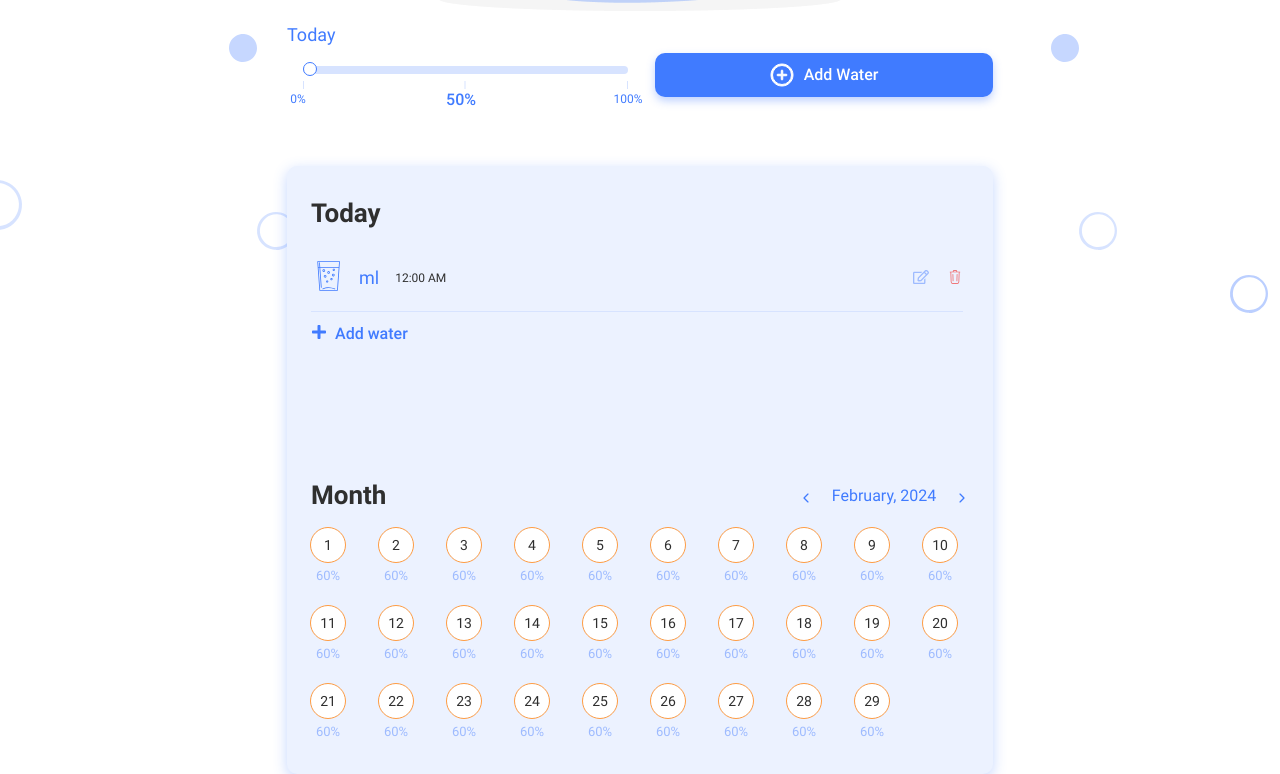
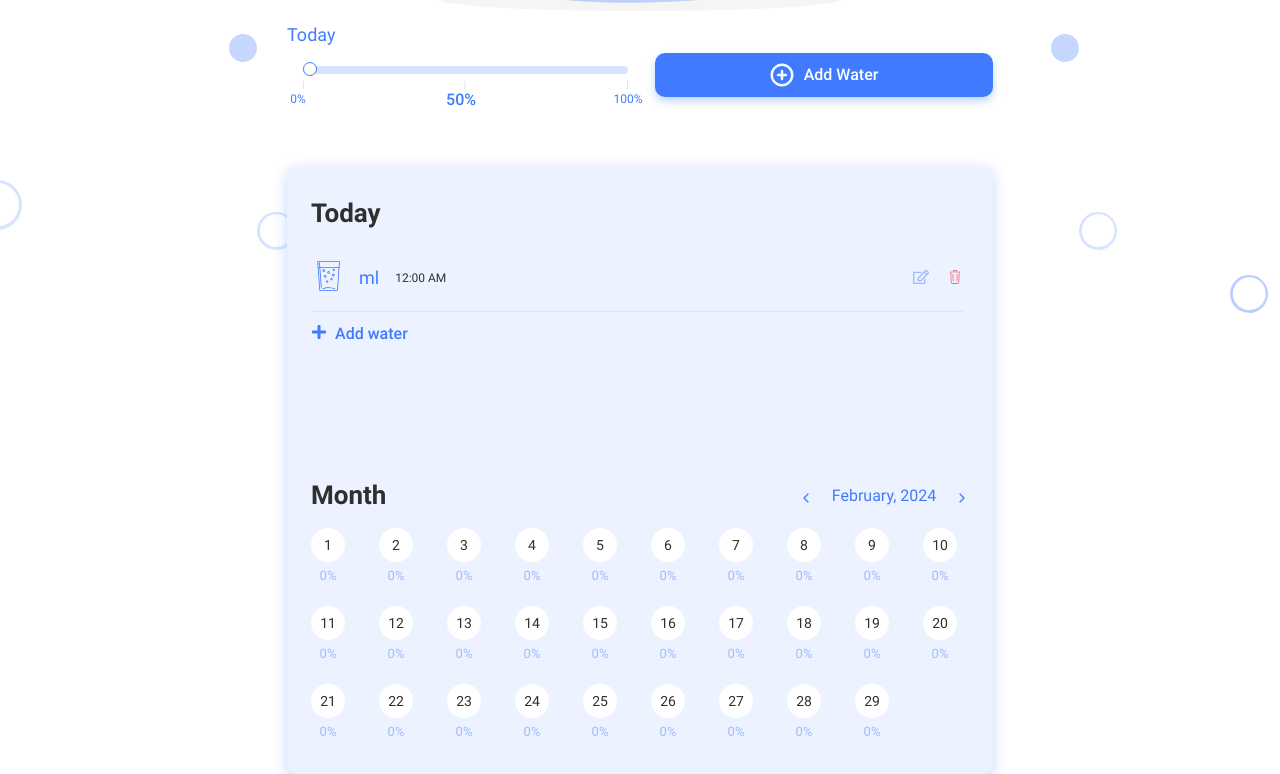
Before and after one commit to Bird-Forest/water-tracker-tw, a React (Create React App) app: page /water-tracker-tw/home in a window 1280 px wide. Shown: the part 479-1253 px from the top of the page. Built offline with nearby package versions, Linux system fonts and the light colour scheme.

Commit message:
fixed calendar

```diff
--- a/src/components/SectionTodayMonth/Calendar/Calendar.jsx
+++ b/src/components/SectionTodayMonth/Calendar/Calendar.jsx
@@ -16,6 +16,8 @@ import {
   StyledMonthStatsTable,
   StyledMonthWrapper,
 } from './Calendar.styled';
+import { selectMonthWater, selectEntries } from '../../../redux/tracker/selectors';
+import { selectDailyNorma } from '../../../redux/auth/selectors';
 
 const Calendar = () => {
   const DAYS = [31, 28, 31, 30, 31, 30, 31, 31, 30, 31, 30, 31];
@@ -42,6 +44,16 @@ const Calendar = () => {
   const [year, setYear] = useState(date.getFullYear());
   const [hoveredDayCoords, setHoveredDayCoords] = useState({ x: 0, y: 0 });
   const daysContainerRef = React.useRef(null);
+  const monthAmountWater = useSelector(selectMonthWater);
+  console.log(monthAmountWater);
+  // const dates = monthAmountWater.map(record => record.date);
+  // console.log(dates);
+  // monthAmountWater.forEach(record => {
+  //   console.log(record.percentage);
+  // });
+  const entries = useSelector(selectEntries);
+  const normUser = useSelector(selectDailyNorma);
+
 
   const updateXCoord = () => {
     if (daysContainerRef.current) {
@@ -54,7 +66,7 @@ const Calendar = () => {
   };
 
   const dispatch = useDispatch();
-  const token = useSelector((state) => state.auth.token);
+  const token = useSelector(state => state.auth.token);
 
   useEffect(() => {
     setDay(date.getDate());
@@ -64,12 +76,13 @@ const Calendar = () => {
     window.addEventListener('resize', updateXCoord);
     if (token) {
       const formattedMonth = `${year}-${month + 1}`.padStart(7, '0');
+      console.log(formattedMonth);
       dispatch(getMonthWaterAmount(formattedMonth));
     }
     return () => {
       window.removeEventListener('resize', updateXCoord);
     };
-  }, [date, token, dispatch, month, year]);
+  }, [date, token, dispatch, month, year, entries]);
 
   function isLeapYear(year) {
     return (year % 4 === 0 && year % 100 !== 0) || year % 400 === 0;
@@ -78,27 +91,39 @@ const Calendar = () => {
   const days = isLeapYear(date.getFullYear()) ? DAYS_LEAP : DAYS;
   const monthName = date.toLocaleString('en-US', { month: 'long' });
 
-  let waterRate = 1800;
-  let percent = 85;
-  let numberRecords = 7;
-  const isOutlineVisible = true;
+  const isCurrentMonth = () => {
+    return (
+      date.getMonth() === today.getMonth() &&
+      date.getFullYear() === today.getFullYear()
+    );
+  };
+  function findWaterRecordByDate(date) {
+    // console.log(date);
+    return monthAmountWater.find(record => record.date === date);
+
+  }
 
   return (
     <StyledMonthStatsTable>
       <MonthNav>
         <MonthTitle>Month</MonthTitle>
         <StyledMonthWrapper>
-          <Button onClick={() => {
+          <Button
+            onClick={() => {
               const newDate = new Date(year, month - 1, day);
               setYear(newDate.getFullYear());
               setMonth(newDate.getMonth());
               setDay(newDate.getDate());
               setDate(newDate);
-          }}>
+            }}
+          >
             <IoIosArrowBack className="nav" />
           </Button>
           <Month>{`${MONTHS[month]}, ${year}`}</Month>
-          <Button onClick={() => setDate(new Date(year, month + 1, day))}>
+          <Button
+            onClick={() => setDate(new Date(year, month + 1, day))}
+            disabled={isCurrentMonth()}
+          >
             <IoIosArrowForward className="nav" />
           </Button>
         </StyledMonthWrapper>
@@ -114,11 +139,23 @@ const Calendar = () => {
                   month === today.getMonth() &&
                   year === today.getFullYear();
                 const isSelected = dayOfMonth === day;
+                const defDate = `${monthName}, ${dayOfMonth}`;
+                let record = findWaterRecordByDate(defDate);
                 const isLeft =
                   dayOfMonth <= 5 ||
                   (dayOfMonth >= 11 && dayOfMonth <= 15) ||
                   (dayOfMonth >= 21 && dayOfMonth <= 25) ||
                   dayOfMonth === 31;
+
+                  if (!record) {
+                    record = {
+                      dailyNorma: 0,
+                      percentage: 0,
+                      recordsWaterConsumption: 0,
+                    };
+                  }
+
+                  const isOutlineVisible = record.percentage > 0 && record.percentage < 100;
                 return (
                   <DayCell key={`${dayOfMonth}-${month + 1}`}>
                     <Day
@@ -147,20 +184,24 @@ const Calendar = () => {
                             {dayOfMonth}, {monthName}{' '}
                           </h3>
                           <p>
-                            Daily norma: <span>{waterRate / 1000} L</span>
+                            Daily norma: <span>{record.dailyNorma}</span>
+                            {/* Daily norma: <span>4 L</span> */}
                           </p>
                           <p>
                             Fulfillment of the daily norm:{' '}
-                            <span>{percent > 100 ? 100 : percent}%</span>
+                            <span>{record.percentage}%</span>
+                            {/* <span>87%</span> */}
                           </p>
                           <p>
                             How many servings of water:{' '}
-                            <span>{numberRecords}</span>
+                            <span>{record.recordsWaterConsumption}</span>
+                            {/* <span>4</span> */}
                           </p>
                         </>
                       </Popup>
                     </Day>
-                    <DayPercent>60%</DayPercent>
+                    <DayPercent>{record.percentage}%</DayPercent>
+                    {/* <DayPercent>1%</DayPercent> */}
                   </DayCell>
                 );
               })
--- a/src/redux/tracker/trackerSlice.js
+++ b/src/redux/tracker/trackerSlice.js
@@ -10,7 +10,7 @@ import {
 import { logOut } from '../auth/operations';
 
 const initialState = {
-  monthAmountWater: null,
+  monthAmountWater: [],
   totalAmountWater: null,
   percentage: null,
   entries: [
@@ -89,7 +89,7 @@ export const trackerSlice = createSlice({
         state.error = null;
       })
       .addCase(getMonthWaterAmount.fulfilled, (state, action) => {
-        state.monthAmountWater = action.payload.monthAmountWater;
+        state.monthAmountWater = action.payload;
         state.loading = false;
       })
       .addCase(getMonthWaterAmount.rejected, (state, action) => {
```
